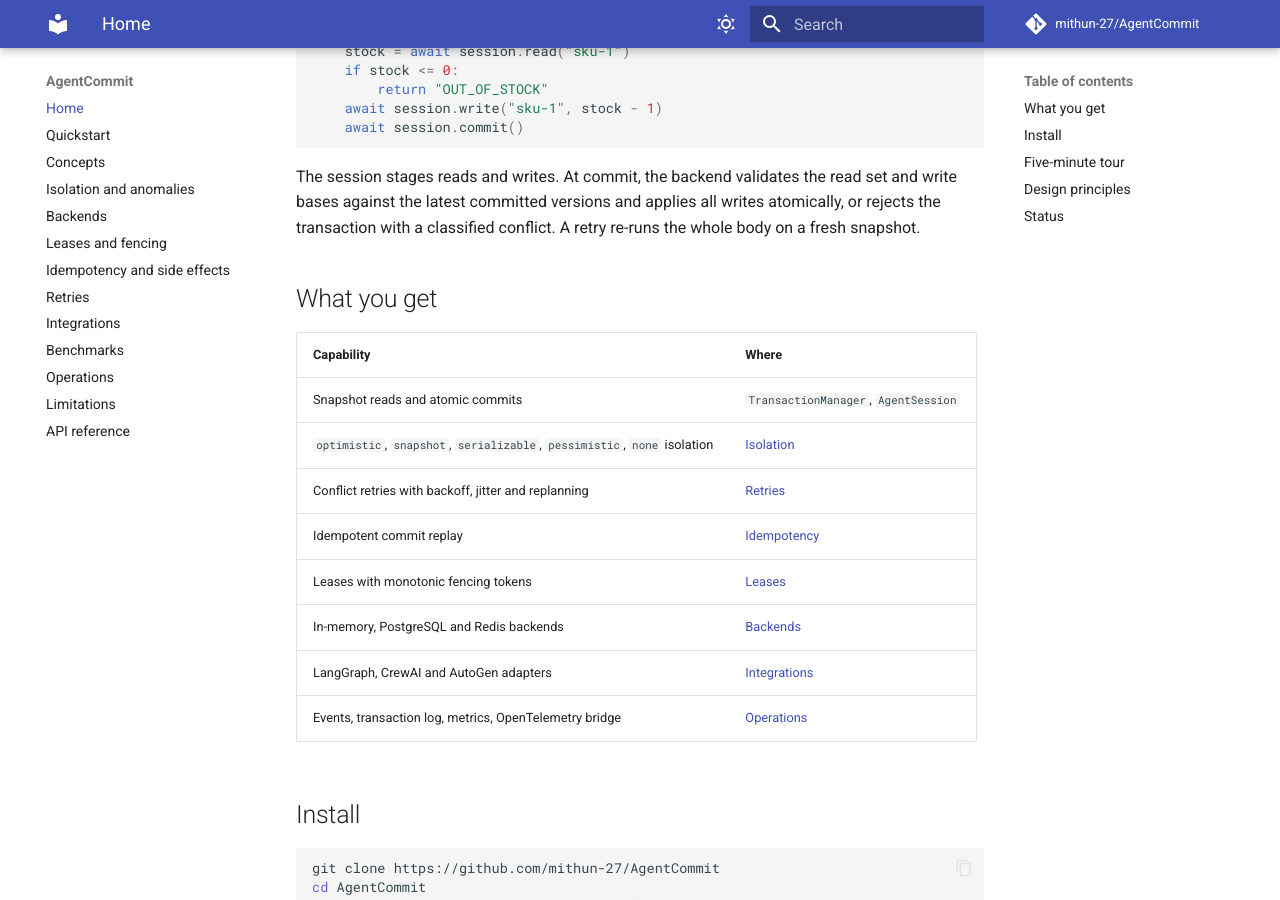
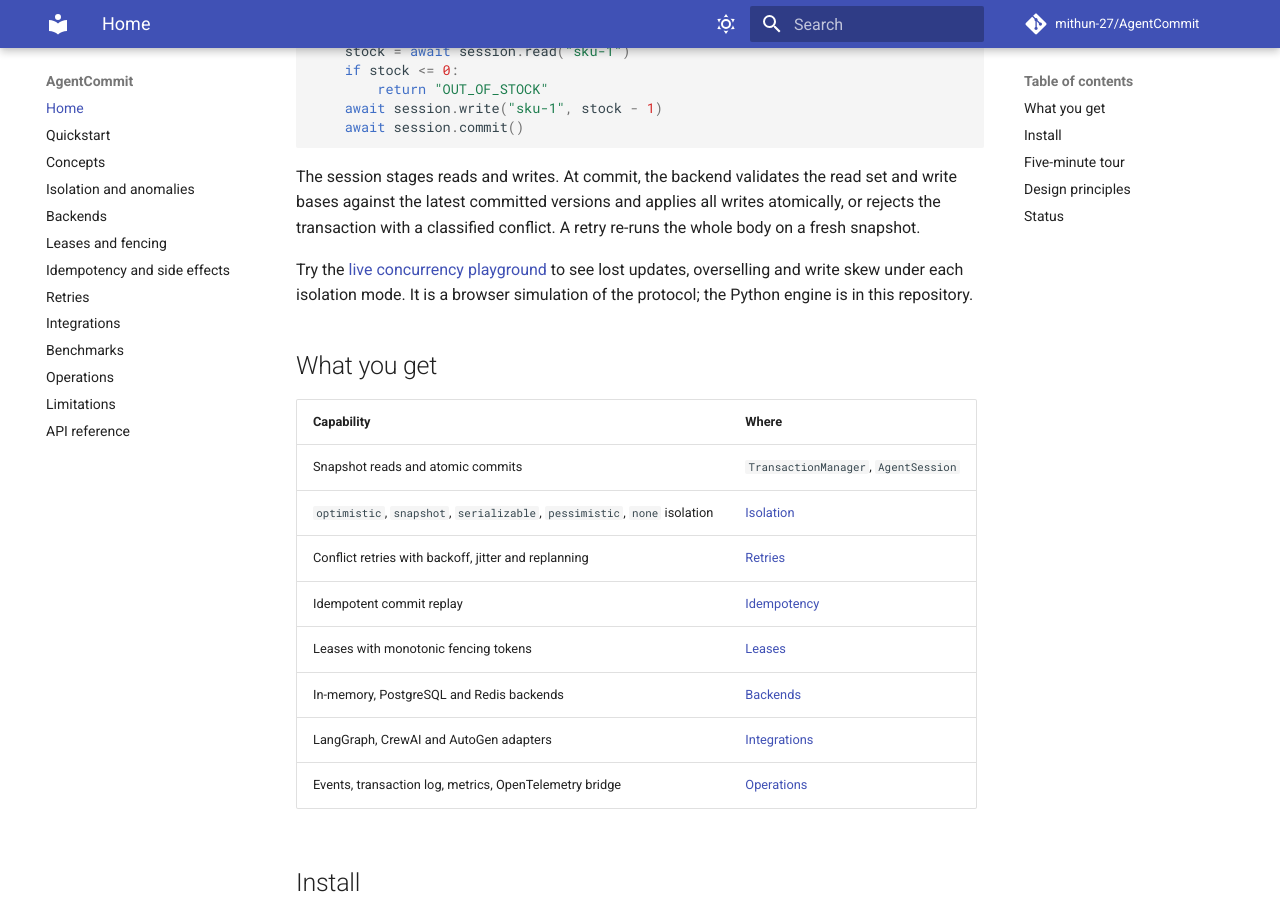
Before and after one commit to mithun-27/StatePact, an MkDocs documentation site: the page built from docs/index.md, in a window 1280 px wide and 900 px high, scrolled down 327 px. Built offline with MkDocs 1.6.1 and Material for MkDocs 9.7.7, drawn with Linux system fonts in a browser that asks for light colours; comment, search, counter and statistics services are not loaded.

Commit message:
docs: link the live playground and guard Pages deploys

```diff
--- a/docs/index.md
+++ b/docs/index.md
@@ -20,6 +20,10 @@ The session stages reads and writes. At commit, the backend validates the read
 set and write bases against the latest committed versions and applies all writes
 atomically, or rejects the transaction with a classified conflict. A retry
 re-runs the whole body on a fresh snapshot.
+
+Try the [live concurrency playground](https://huggingface.co/spaces/Mithun-2714/AgentCommit-Concurrency-Playground)
+to see lost updates, overselling and write skew under each isolation mode. It is a
+browser simulation of the protocol; the Python engine is in this repository.
 
 ## What you get
 
```
Also changed, not shown: CHANGELOG.md (+2 -1 lines), README.md (+5 -0 lines), 1 other file.
